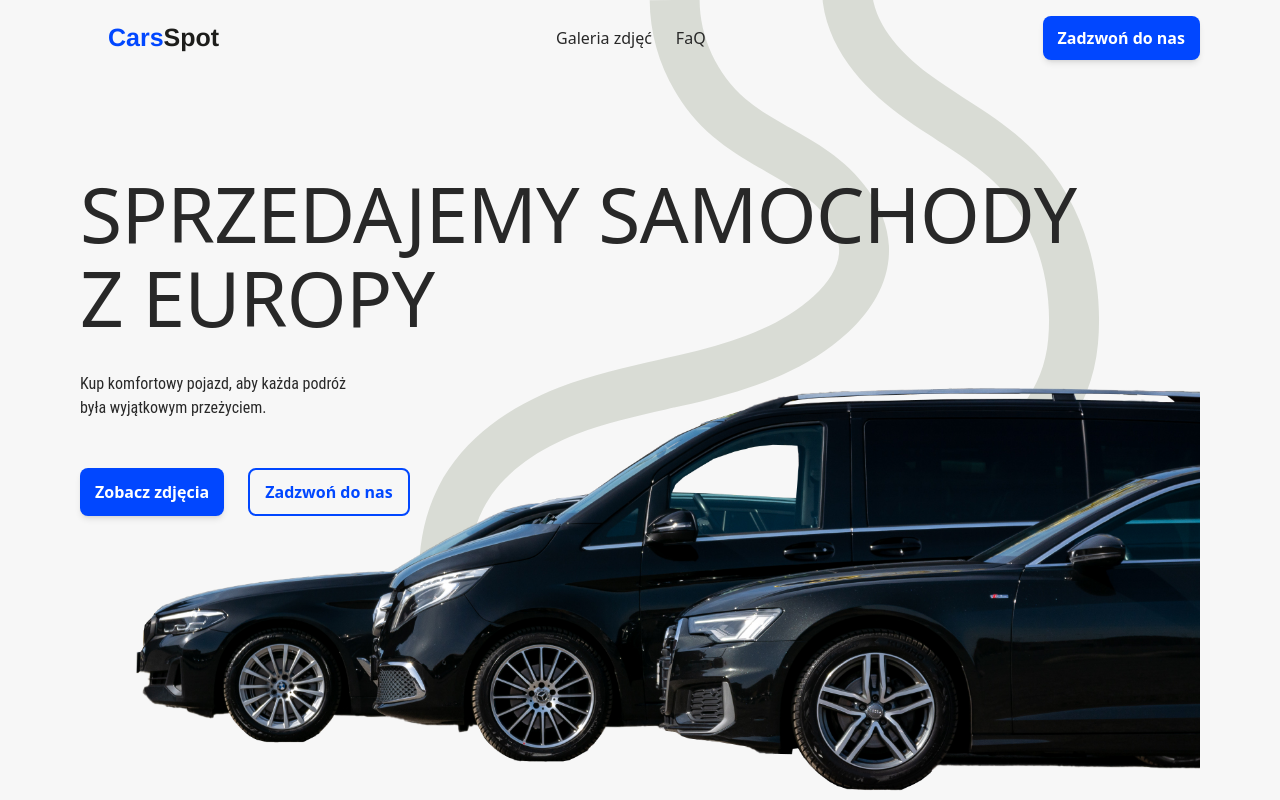
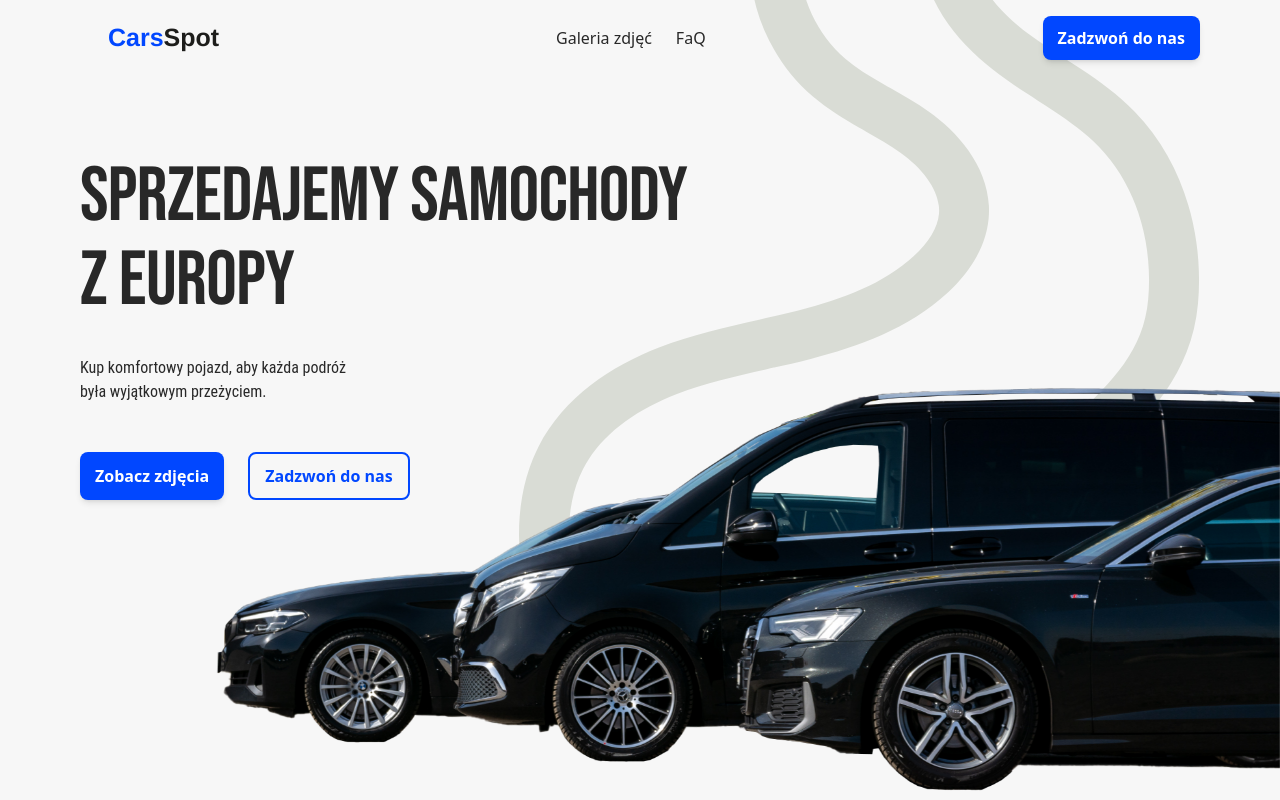
Before and after one commit to Rolero4/demo-site, a Vue app: page /home in a window 1280 px wide. Shown: the top 800 px of the page. Built offline with nearby package versions, Linux system fonts and the light colour scheme; some icons are missing.

Commit message:
demo: style and detail fixes

```diff
--- a/public/index.html
+++ b/public/index.html
@@ -1,15 +1,23 @@
 <!DOCTYPE html>
 <html lang="">
   <head>
-    <meta charset="utf-8">
-    <meta http-equiv="X-UA-Compatible" content="IE=edge">
-    <meta name="viewport" content="width=device-width,initial-scale=1.0">
-    <link rel="icon" href="<%= BASE_URL %>favicon.ico">
-    <title><%= htmlWebpackPlugin.options.title %></title>
+    <meta charset="utf-8" />
+    <meta http-equiv="X-UA-Compatible" content="IE=edge" />
+    <meta name="viewport" content="width=device-width,initial-scale=1.0" />
+    <link rel="icon" href="<%= BASE_URL %>favicon.ico" />
+    <title>CarsSpot</title>
+    <link
+      href="https://fonts.googleapis.com/css2?family=Bebas+Neue&display=swap"
+      rel="stylesheet"
+    />
   </head>
   <body>
     <noscript>
-      <strong>We're sorry but <%= htmlWebpackPlugin.options.title %> doesn't work properly without JavaScript enabled. Please enable it to continue.</strong>
+      <strong
+        >We're sorry but <%= htmlWebpackPlugin.options.title %> doesn't work
+        properly without JavaScript enabled. Please enable it to
+        continue.</strong
+      >
     </noscript>
     <div id="app"></div>
     <!-- built files will be auto injected -->
--- a/src/components/core/Header.vue
+++ b/src/components/core/Header.vue
@@ -1,6 +1,6 @@
 <template>
   <header
-    class="relative w-full flex items-center justify-between py-4 px-[80px] max-md:px-4 z-10 bg-background-white max-md:border-r max-md:border-l max-md:border-black"
+    class="relative w-full flex items-center justify-between py-4 px-[80px] max-md:px-4 z-1 bg-background-white max-md:border-r max-md:border-l max-md:border-black fade-in"
   >
     <a href="/home#" class="flex items-center z-20">
       <v-icon
--- a/src/components/core/LandingSection.vue
+++ b/src/components/core/LandingSection.vue
@@ -4,7 +4,7 @@
   >
     <div class="flex flex-col text-black max-md:px-4">
       <h2
-        class="font-bebas text-[76.62px] -tracking-[0.04rem] leading-[83.92px] max-md:text-[48px] max-md:leading-[56px] mt-4"
+        class="font-bebas text-[76.62px] -tracking-[0.04rem] leading-[83.92px] max-md:text-[48px] max-md:leading-[56px] max-md:mt-4"
       >
         SPRZEDAJEMY SAMOCHODY
         <br />
@@ -31,7 +31,7 @@
       src="@/assets/images/landing.png"
       alt="landing"
       loading="lazy"
-      class="absolute bottom-[110px] right-[80px] w-[1064px] h-[404px] max-md:w-screen max-md:h-auto max-md:right-0 max-md:bottom-[40px] object-cover max-md:mt-8"
+      class="absolute z-[-1] bottom-[110px] right-0 max-w-[1064px] h-[404px] max-md:w-screen max-md:h-auto max-md:bottom-[40px] object-cover max-md:mt-8 fade-in"
     />
   </div>
 </template>
--- a/src/components/core/Lines.vue
+++ b/src/components/core/Lines.vue
@@ -34,6 +34,6 @@ export default defineComponent({
 
 <style scoped>
 .svg-block {
-  @apply flex z-10 absolute top-0 right-[180px] w-[471px] h-[668px];
+  @apply flex z-10 absolute top-[-40px] right-[80px] w-[471px] h-[668px];
 }
 </style>
--- a/src/components/layout/DesktopLayout.vue
+++ b/src/components/layout/DesktopLayout.vue
@@ -3,7 +3,7 @@
     class="flex flex-col relative min-h-screen mx-auto bg-background-white items-center"
   >
     <div class="w-full max-w-[1440px]">
-      <div class="sticky top-0 right-0 left-0 z-10">
+      <div class="sticky top-0 right-0 left-0 z-1">
         <AppHeader>
           <AppLines />
           <AppNavigation></AppNavigation>
--- a/src/main.ts
+++ b/src/main.ts
@@ -9,6 +9,7 @@ import {
 import { createApp } from "vue";
 import App from "./App.vue";
 import router from "./router";
+import "./styles/animation.scss";
 import "./styles/swiper.scss";
 import "./styles/tailwind.scss";
 
--- /dev/null
+++ b/src/styles/animation.scss
@@ -0,0 +1,13 @@
+.fade-in {
+  opacity: 0;
+  animation: fadeInAnimation 0.7s forwards; /* Adjust duration as needed */
+}
+
+@keyframes fadeInAnimation {
+  from {
+    opacity: 0;
+  }
+  to {
+    opacity: 1;
+  }
+}
--- a/src/views/HomeView.vue
+++ b/src/views/HomeView.vue
@@ -1,12 +1,12 @@
 <template>
   <div class="flex flex-col justify-center">
-    <section id="landing">
+    <section id="landing" class="fade-in">
       <AppLandingSection></AppLandingSection>
     </section>
-    <section id="gallery">
+    <section id="gallery" class="fade-in">
       <AppGallerySection></AppGallerySection>
     </section>
-    <section id="faq">
+    <section id="faq" class="fade-in">
       <AppFaqSection></AppFaqSection>
     </section>
   </div>
```
